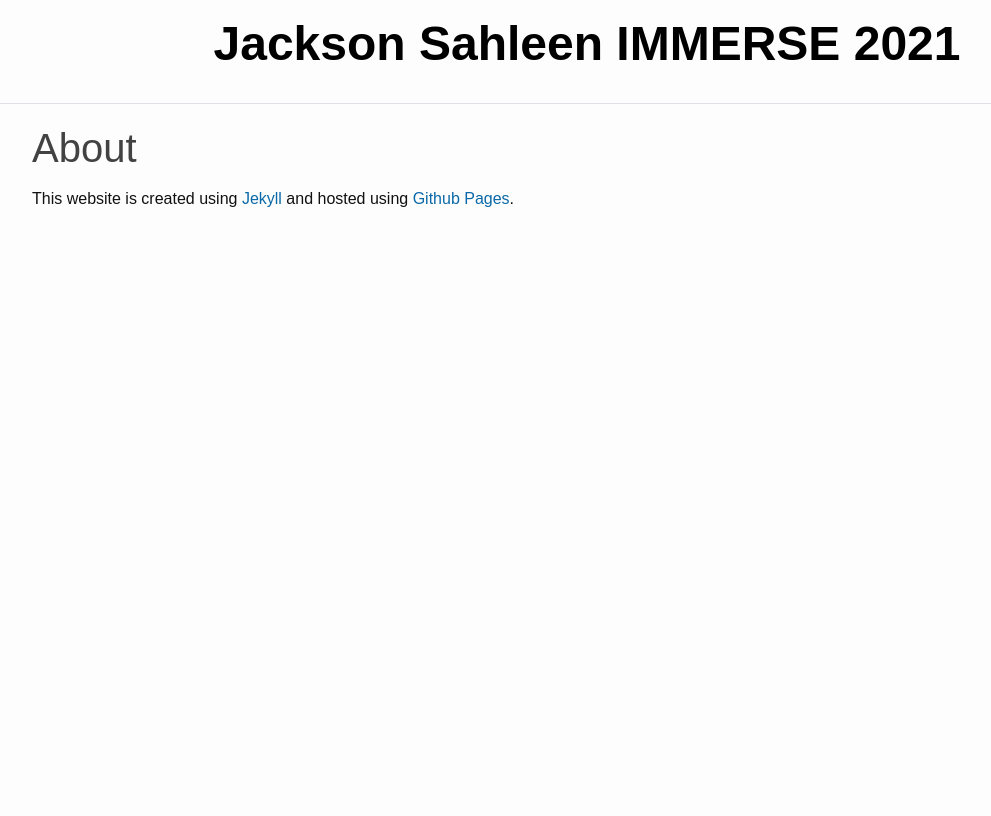
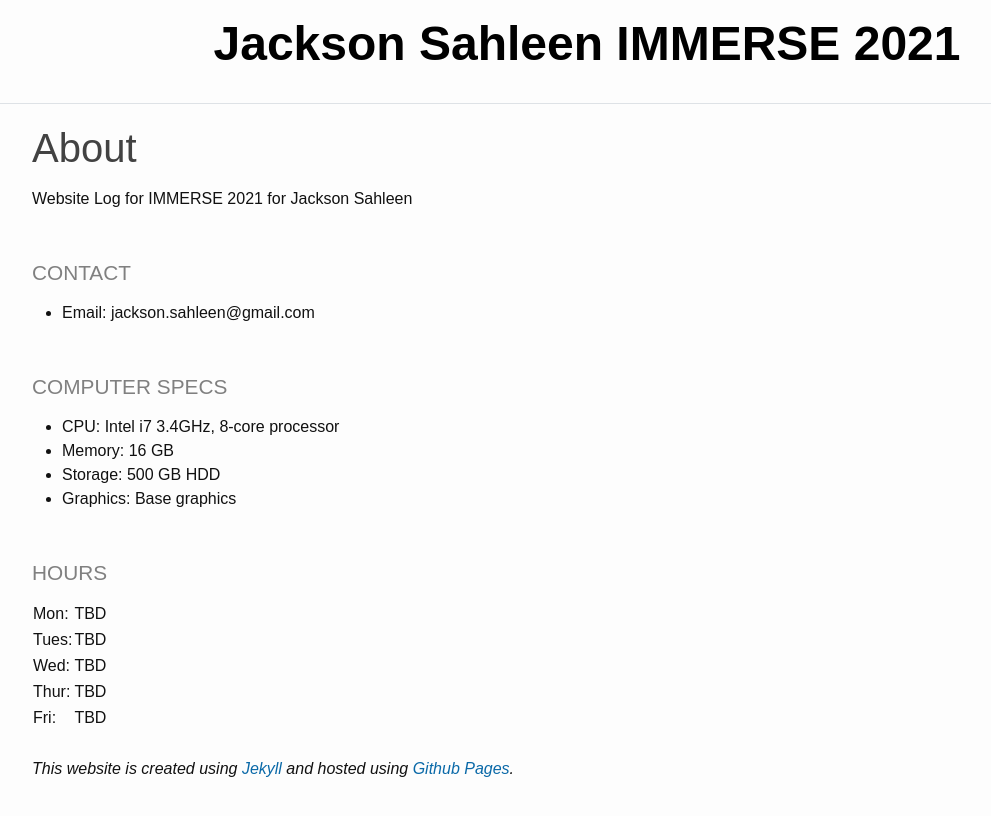
Before and after one commit to JacksonSahleen/IMMERSE_2021_log, a Jekyll site: the page built from _pages/about.md, in a window 1280 px wide. Shown: the top 816 px of the page, without its empty margins (53-1044 px from the left). Built offline with Jekyll 4.4.1, drawn with Linux system fonts in a browser that asks for light colours.

Commit message:
v1.2: Information updated. Still missing hours and theme still not matching the selected, but is stuck at the default.

```diff
--- a/_pages/about.md
+++ b/_pages/about.md
@@ -3,4 +3,24 @@ layout: default
 title: About
 ---
 
-This website is created using [Jekyll](https://jekyllrb.com/) and hosted using [Github Pages](https://pages.github.com/).
+Website Log for IMMERSE 2021 for Jackson Sahleen
+
+### Contact
+-   **Email**: jackson.sahleen@gmail.com
+
+### Computer Specs
+-   **CPU**: Intel i7 3.4GHz, 8-core processor
+-   **Memory**: 16 GB
+-   **Storage**: 500 GB HDD
+-   **Graphics**: Base graphics
+
+### Hours
+
+| Mon: | TBD |
+| Tues: | TBD |
+| Wed: | TBD |
+| Thur: | TBD |
+| Fri: | TBD |
+| | |
+
+*This website is created using [Jekyll](https://jekyllrb.com/) and hosted using [Github Pages](https://pages.github.com/).*
```
Also changed, not shown: _pages/log.md (+3 -3 lines), Gemfile.lock.
